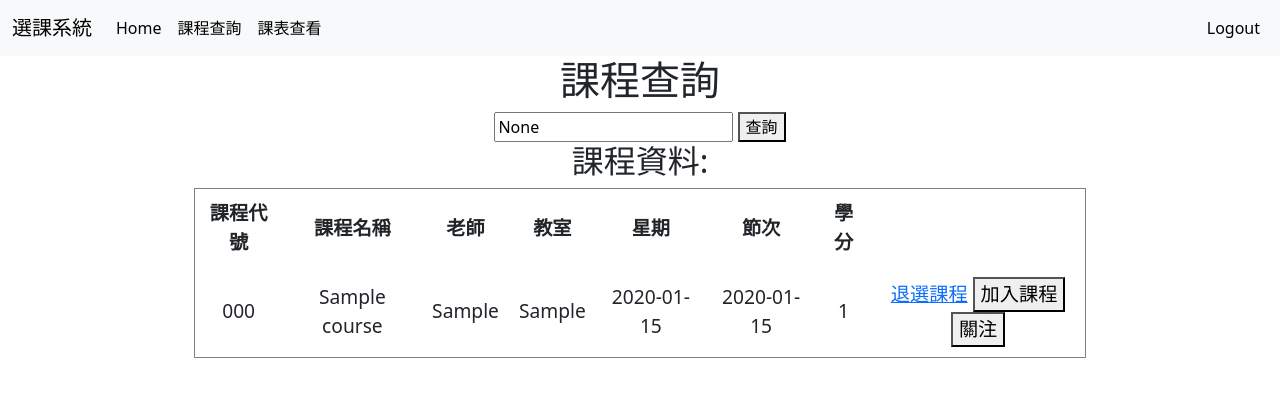
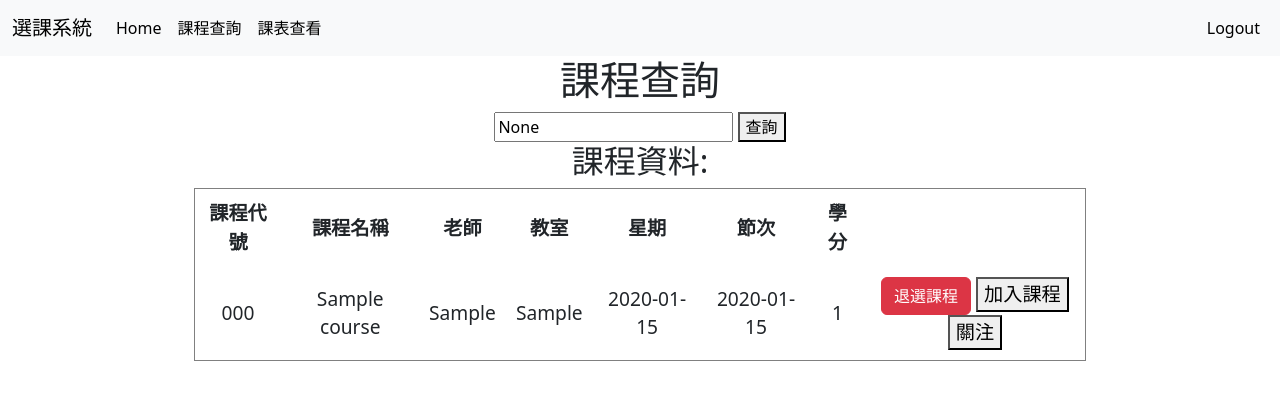
Before and after one commit to devops-sample-113/group_3, a Flask app: page /drop_class/1 in a window 1280 px wide. Shown: the top 400 px of the page. Run offline with Flask 3, Linux system fonts and the light colour scheme; a user stored in the database is signed in; tables that the repository leaves empty hold one stand-in row (values such as "Sample post").

Commit message:
make a link look like a button

```diff
--- a/website/templates/search.html
+++ b/website/templates/search.html
@@ -37,10 +37,10 @@
                                 <input type="hidden" name="class_number" value="{{ course.number }}">
                                 <input type="hidden" name="search_query" value="{{ numberOrName }}">
                                     {% if course in current_user.courses %}
-                                        <a href="/drop_class/{{ course.course_id }}">退選課程</a>
+                                        <a href="/drop_class/{{ course.course_id }}" class="btn btn-danger">退選課程</a>
                                     {% else %}
                                     <br>
-                                        <a href="/add_class/{{ course.number}}">加入課程</a>
+                                        <a href="/add_class/{{ course.number}}" class="btn btn-primary">加入課程</a>
                                     {% endif %}
                                 <button type="submit">加入課程</button>
                                 <button type="submit">關注</button>
```
